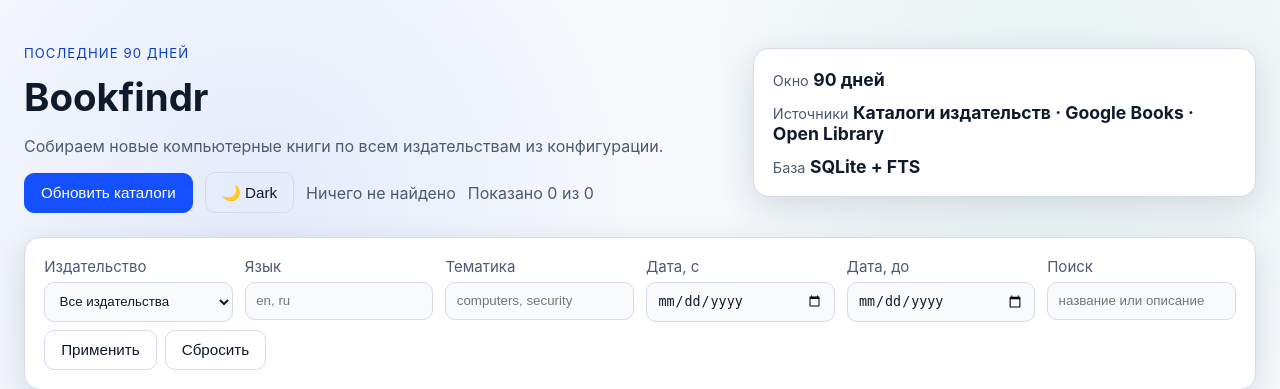
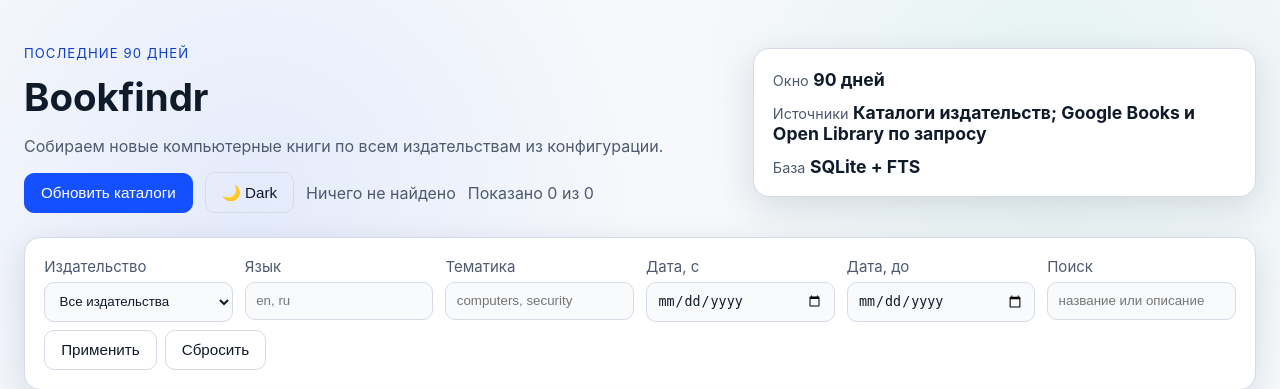
Before and after one commit to IxxyDev/bookfindr, a FastAPI app: page / in a window 1280 px wide. Shown: the top 389 px of the page. Run offline with FastAPI, Linux system fonts and the light colour scheme; data comes from the database, SQL or seed files in the repository; data that the repository does not hold is empty; parts of the project's set-up code (start-up, migrations or seed data) failed here and were passed over.

Commit message:
Docs: README describes the current data model, dedup and merge rules, purge and fetch_runs retention, CLI flags, startup publisher sync, window config and /publishers semantics; UI sources line says aggregators run on request

```diff
--- a/app/templates/index.html
+++ b/app/templates/index.html
@@ -28,7 +28,7 @@
         </div>
         <div class="stat">
             <span class="label">Источники</span>
-            <span class="value">Каталоги издательств · Google Books · Open Library</span>
+            <span class="value">Каталоги издательств; Google Books и Open Library по запросу</span>
         </div>
         <div class="stat">
             <span class="label">База</span>
```
Also changed, not shown: README.md.
